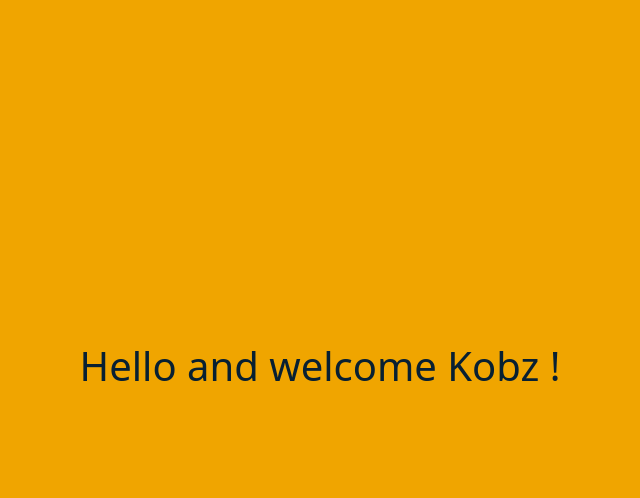
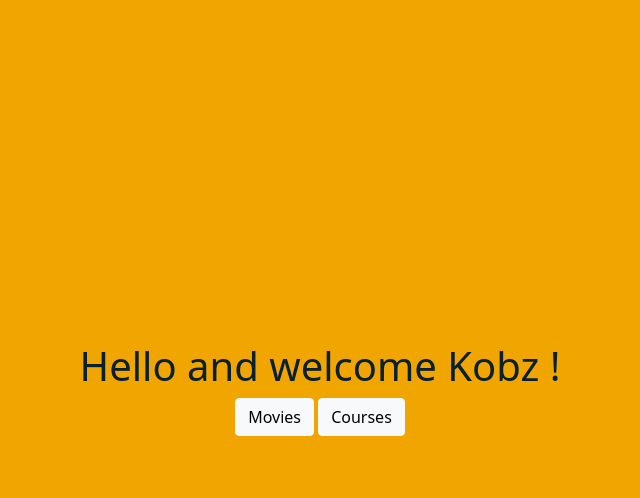
Before and after one commit to kobz2414/full-stack-project, a Django app: page / in a window 1280 px wide. Shown: the top 498 px of the page, without its empty margins (320-960 px from the left). Run offline with Django 3.2, Linux system fonts and the light colour scheme.

Commit message:
Added Design

```diff
--- a/courses/templates/courses/list.html
+++ b/courses/templates/courses/list.html
@@ -13,7 +13,7 @@
     <ul>
         {% for course in courses %}
         <br>
-        <div class="container" style="float:left">
+        <div class="container" style="margin-left: 0">
             <div class="row">
                 <div class="col">
                 <li>
@@ -34,5 +34,7 @@
         {% endfor %}
 
     </ul>
+
+    <a type="button" class="btn btn-light" href="{% url 'createCourse' %}" style="margin-bottom: 5%; margin-top: 2%">Add a Course</a>
 </body>
 </html>
--- a/courses/templates/courses/update.html
+++ b/courses/templates/courses/update.html
@@ -8,6 +8,7 @@
     <title>Update Course</title>
 </head>
 <body style="background-color: #F0A500; margin-left: 5%; margin-top: 5%">
+    <h1>Update a Course</h1>
     <form method="post">
         {% csrf_token %}
         {{ form.as_p }}
--- a/movies/templates/movies/list.html
+++ b/movies/templates/movies/list.html
@@ -12,10 +12,10 @@
     <ul>
         {% for movie in movies %}
         <li>
-            <a href="{% url 'movieList_details' movie.id %}" style="color: #082032;">{{ movie.date_released }}</a>
+            <a href="{% url 'movieList_details' movie.id %}" style="color: #082032;">{{ movie.title }} - {{ movie.date_released }}</a>
         </li>
         {% endfor %}
     </ul>
-    <a href="{% url 'createMovie' %}" style="color: #082032;">Create a Movie</a>
+    <a type="button" class="btn btn-light" href="{% url 'createMovie' %}" style="color: #082032;">Create a Movie</a>
 </body>
 </html>
--- a/myApp/templates/myApp/myApp.html
+++ b/myApp/templates/myApp/myApp.html
@@ -9,11 +9,21 @@
 </head>
 <body style="background-color: #F0A500">
     <div class="container">
-        <div class="row justify-content-md-center">
-          <div class="col-md-auto" style="margin-top: 30%; margin-bottom: 30%">
-            <h1 style="color: #082032;">Hello and welcome {{ name }} !</h1>
-          </div>
+      <div class="row justify-content-md-center">
+        <div class="col-md-auto" style="margin-top: 30%;">
+          <h1 style="color: #082032;">Hello and welcome {{ name }} !</h1>
         </div>
       </div>
+    </div>
+
+    <div class="container">
+      <div class="row justify-content-md-center">
+        <div class="col-md-auto">
+          <a type="button" class="btn btn-light" href="{% url 'movieList' %}">Movies</a>
+          <a type="button" class="btn btn-light" href="{% url 'coursesList' %}">Courses</a>
+        </div>
+      </div>
+    </div>
+
 </body>
 </html>
```
